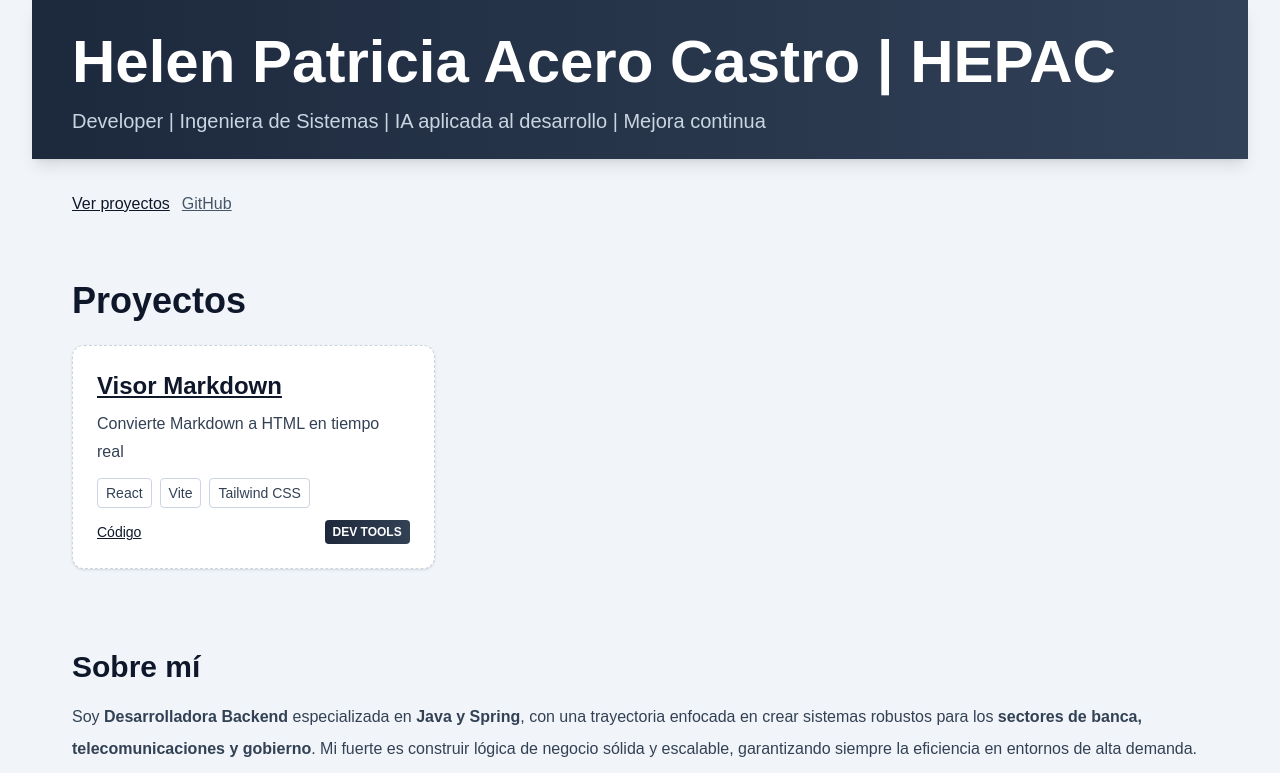
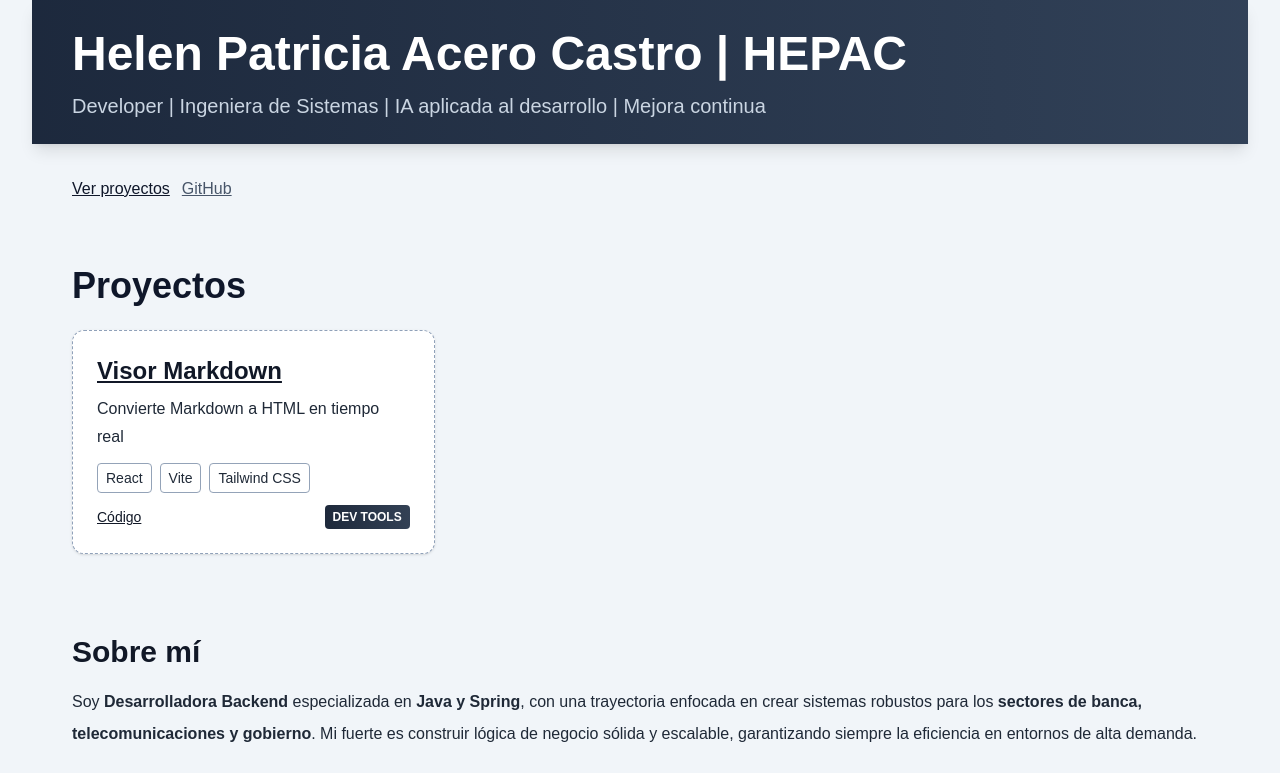
Before and after one commit to hepacest/dev_portfolio, a Next.js app: page / in a window 1280 px wide. Shown: the top 773 px of the page. Built offline with nearby package versions, Linux system fonts and the light colour scheme.

Commit message:
The link path of the subproject is adjusted.

```diff
--- a/app/globals.css
+++ b/app/globals.css
@@ -36,7 +36,7 @@ body {
 }
 
 .app__title {
-  @apply text-4xl md:text-5xl lg:text-6xl font-bold leading-tight;
+  @apply text-3xl md:text-4xl lg:text-5xl font-bold leading-tight;
 }
 
 .app__subtitle {
@@ -70,17 +70,17 @@ body {
 }
 
 .project-card {
-  @apply border border-slate-300 border-dashed bg-white p-4 sm:p-6 rounded-xl min-h-[220px] shadow-sm;
+  @apply border border-slate-400 border-dashed bg-white p-4 sm:p-6 rounded-xl min-h-[220px] shadow-sm;
 }
 
 .project-card__title {
   @apply text-xl md:text-2xl font-semibold mb-2;
-  color: #0f172a;
+  color: #111827;
 }
 
 .project-card__description {
   @apply mb-3 leading-7;
-  color: #334155;
+  color: #1f2937;
 }
 
 .project-card__tech-list {
@@ -89,8 +89,8 @@ body {
 
 .project-card__tech {
   @apply text-xs sm:text-sm border px-2 py-1 rounded;
-  color: #334155;
-  border-color: #cbd5e1;
+  color: #1f2937;
+  border-color: #94a3b8;
 }
 
 .project-card__links {
@@ -98,8 +98,8 @@ body {
 }
 
 .project-card__link {
-  @apply underline text-slate-700 hover:text-slate-900;
-  color: #0f172a;
+  @apply underline text-slate-900 hover:text-slate-900;
+  color: #111827;
 }
 
 .project-card__category {
@@ -113,12 +113,12 @@ body {
 
 .about__title {
   @apply text-2xl md:text-3xl font-semibold mb-4;
-  color: #0f172a;
+  color: #111827;
 }
 
 .about__text {
   @apply mb-4 leading-8 mx-auto;
-  color: #334155;
+  color: #1f2937;
   max-width: min(100%, 92rem);
   font-size: clamp(1rem, 1.05vw, 1.125rem);
 }
```
